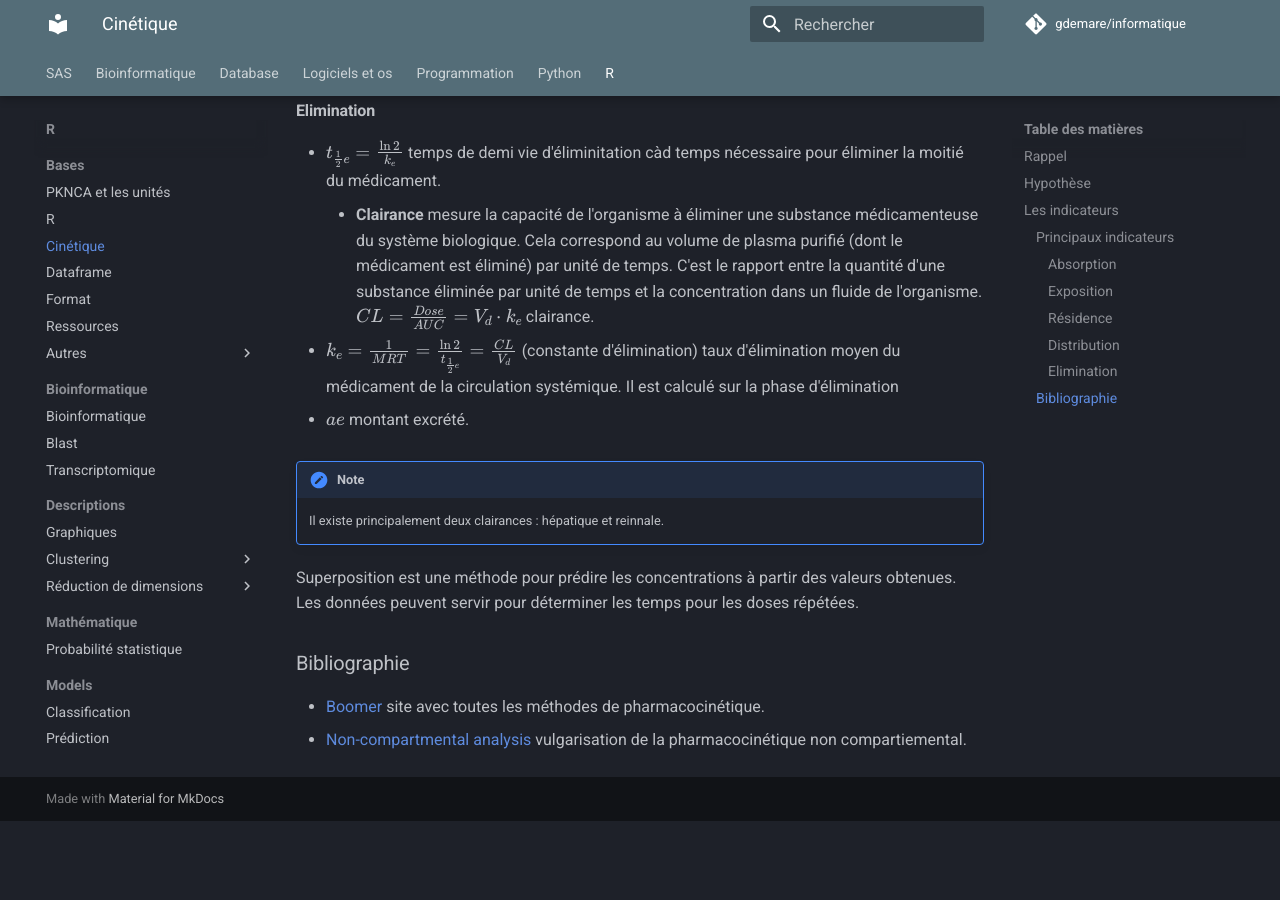
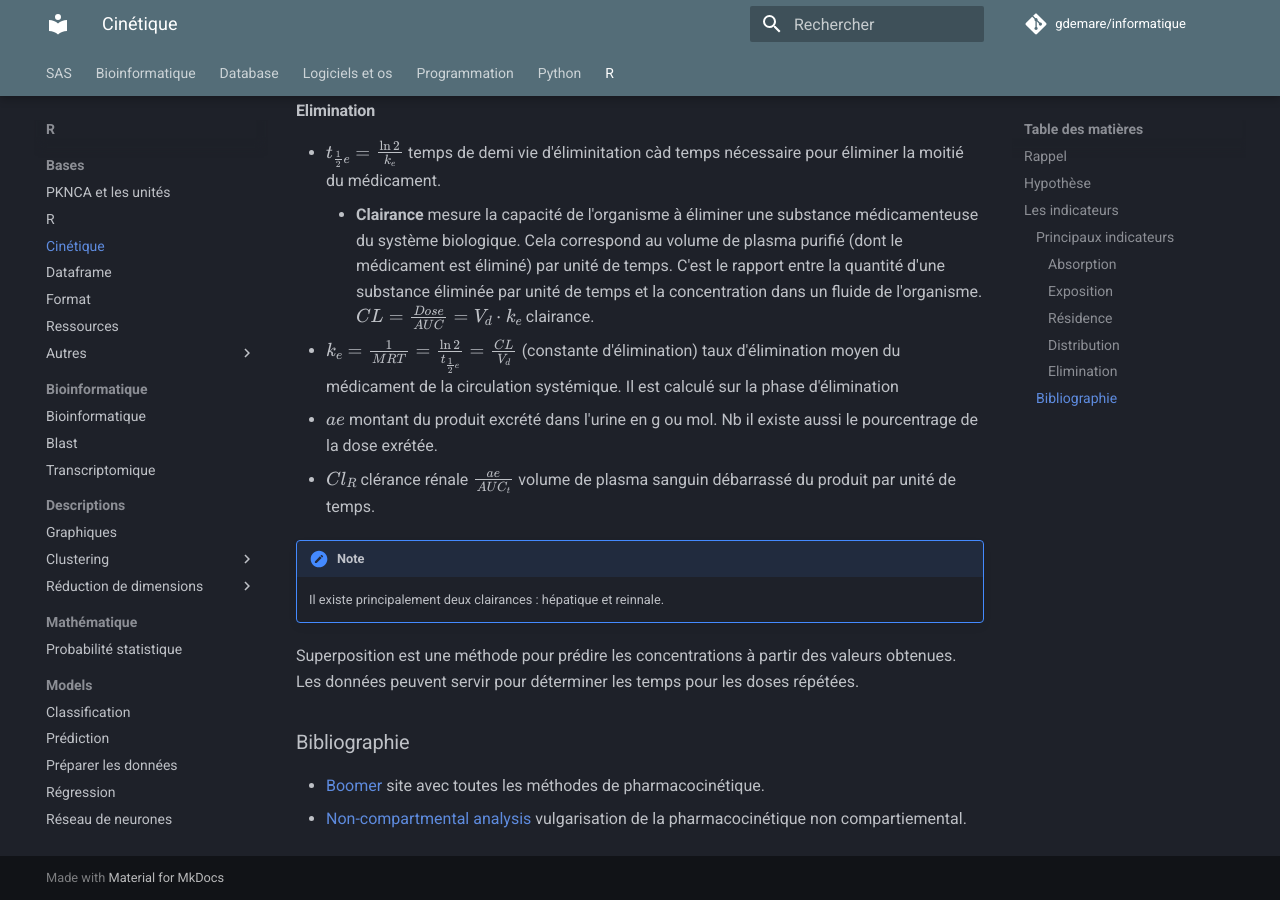
Before and after one commit to gdemare/Informatique, an MkDocs documentation site: the page built from docs/r/bases/cinétique.md, in a window 1280 px wide and 900 px high, scrolled down 3027 px. Built offline with MkDocs 1.6.1 and Material for MkDocs 9.7.7, drawn with Linux system fonts in a browser that asks for light colours; comment, search, counter and statistics services are not loaded; before the commit the page ends 3848 px from its top, so only the background shows below that.

Commit message:
Update cinétique.md

```diff
--- a/docs/r/bases/cinétique.md
+++ b/docs/r/bases/cinétique.md
@@ -72,7 +72,8 @@
 	* __Clairance__ mesure la capacité de l'organisme à éliminer une substance médicamenteuse du système biologique. Cela correspond au volume de plasma purifié (dont le médicament est éliminé) par unité de temps. C'est le rapport entre la quantité d'une substance éliminée par unité de temps et la concentration dans un fluide de l'organisme. $CL = \frac{Dose}{AUC} = V_d \cdot k_e$ clairance.
 * $k_e = \frac{1}{MRT} = \frac{\ln{2}}{t_{\frac{1}{2}e}} = \frac{CL}{V_d}$ (constante d'élimination) taux d'élimination moyen du médicament de la circulation systémique. Il est calculé sur la phase d'élimination
 
-* $ae$ montant excrété.
+* $ae$ montant du produit excrété dans l'urine en g ou mol. Nb il existe aussi le pourcentrage de la dose exrétée.
+* $Cl_R$ clérance rénale $\frac{ae}{AUC_t}$ volume de plasma sanguin débarrassé du produit par unité de temps.
 
 !!! note
     Il existe principalement deux clairances : hépatique et reinnale.
```
